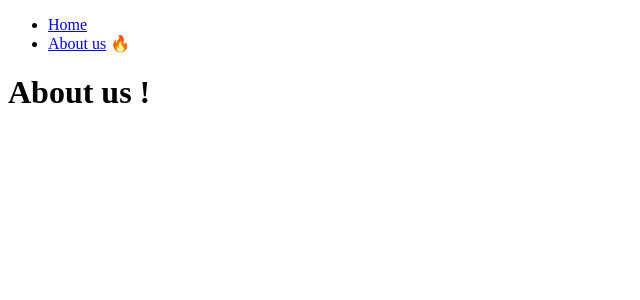
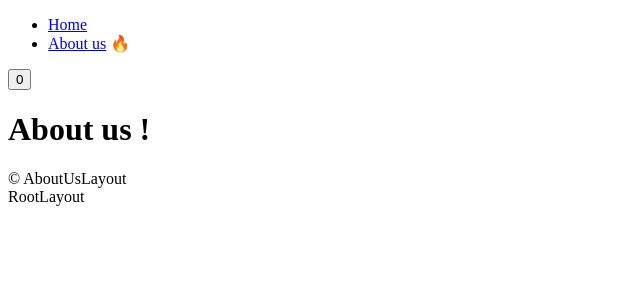
Before and after one commit to loveflora/dev-notes, a Next.js app in the folder 4-nextjs14/: page /about-us in a window 1280 px wide. Shown: the top 300 px of the page, without its empty margins (0-640 px from the left). Built offline with nearby package versions, Linux system fonts and the light colour scheme.

Commit message:
feat: layout added

```diff
--- /dev/null
+++ b/4-nextjs14/app/about-us/layout.tsx
@@ -0,0 +1,12 @@
+export default function Layout({ children }: { children: React.ReactNode }) {
+  return (
+    <div>
+      {children}
+      &copy; AboutUsLayout
+    </div>
+  );
+}
+
+// 상위폴더에 layout 파일이 있으면, 해당 파일을 활용하여 하위항목을 렌더링
+// 상쇄하지 않고, 중첩됨
+// about-us>company>sales 라우터에서도 해당 컴포넌트 확인 가능
--- a/4-nextjs14/app/layout.tsx
+++ b/4-nextjs14/app/layout.tsx
@@ -1,16 +1,25 @@
 export const metadata = {
-  title: 'Next.js',
-  description: 'Generated by Next.js',
-}
+  title: "Next.js",
+  description: "Generated by Next.js",
+};
 
 export default function RootLayout({
   children,
 }: {
-  children: React.ReactNode
+  children: React.ReactNode;
 }) {
   return (
     <html lang="en">
-      <body>{children}</body>
+      <body>{children} RootLayout</body>
     </html>
-  )
+  );
 }
+
+// 하위 폴더에 layout.tsx를 생성하여 중첩된 레이아웃을 구성할 수 있음 (상쇄하는게 아니라, 중첩되는거 !)
+// <Layout>
+//   <AboutUsLayout>
+//     <SalesLayout>
+//        <Sales/>
+//     </SalesLayout>
+//    </AboutUsLayout>
+// </Layout>
--- a/4-nextjs14/components/navigation.tsx
+++ b/4-nextjs14/components/navigation.tsx
@@ -1,10 +1,26 @@
 "use client";
+// "이 컴포넌트는 client에서 interactive 해야 한다"
+// "This components need to be hydrated"
+// BE에서 render 되고, FE에서 hydrate, interactive 됨
+// (헷갈리지 말아야할 점이, 모든 컴포넌트는 server에서 render됨
+//   차이점은..! use client components도 server에서 먼저 render되고 나서, hydrate 됨
+//   "use client" 사용하지 않은, server components는 server에서 먼저 render되고, hydrate는 되지 않음.
+//   그래서, "use client"의 유무 차이는 hydrate되냐 안되냐의 차이임.)
+// => 다운 받아야할 JS이 적어짐 -> 페이지 로딩속도 상승
+
+// - state, eventListener ...
+
+//-- Server Side Rendering
+// 모든 컴포넌트와 페이지들은 BE에서 render 됨
+// 이후 html로 변환되고(상호작용은 아직 안됨), 브라우저로 넘겨짐
 
 import Link from "next/link";
 import { usePathname } from "next/navigation";
+import { useState } from "react";
 
 export default function Navigation() {
   const path = usePathname();
+  const [count, setCount] = useState(0);
 
   return (
     <nav>
@@ -16,6 +32,24 @@ export default function Navigation() {
           <Link href="/about-us">About us</Link> {path === "/" ? "" : "🔥"}
         </li>
       </ul>
+      <button onClick={() => setCount((c) => c + 1)}>{count}</button>
     </nav>
   );
 }
+
+// <button>0</button> => React나 프레임워크가 client에 로드되면
+// => React를 초기화하여 onClick을 부착 (hydrate함) => fully functional interactive app으로 변환
+
+// Before >> React나 프레임워크가 client에 로드되기 전까지는 !
+// 브라우저 JS 작동 안하는거라, 새로고침도 되고, button 클릭해도 작동안됨.
+
+// After >> React나 프레임워크가 client에 로드된 이후에는 !
+// 라우터 이동해도 새로고침 안되고, button 클릭하면 작동됨.
+
+//++ 하이드레이션(Hydration)이란?
+// 단순 HTML을 React 어플리케이션으로 초기화하는 작업
+// 서버사이드 렌더링(SSR)을 통해 만들어 진 인터랙티브 하지 않는 HTML을 클라이언트 측 자바스크립트를 사용하여 인터랙티브한 리액트 컴포넌트로 변환하는 과정을 말한다.
+// (서버 환경에서 이미 렌더링된 HTML에 React를 붙이는 것)
+
+// 모든 컴포넌트들이 server side 에서 먼저 render 됨
+// client 에서 hydrate 되는 컴포넌트는 오직 use client를 맨위에 가지고 있는 컴포넌트 뿐임.
```
Also changed, not shown: 4-nextjs14/app/about-us/company/sales/layout.tsx (added, +12 -0 lines).
